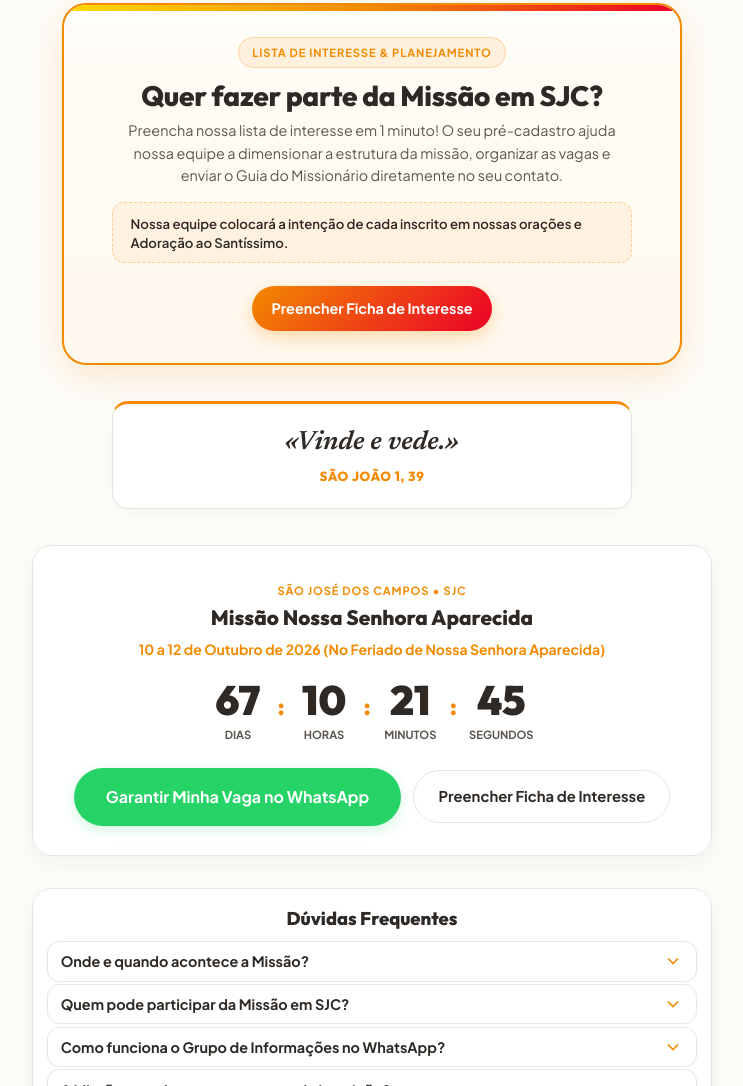
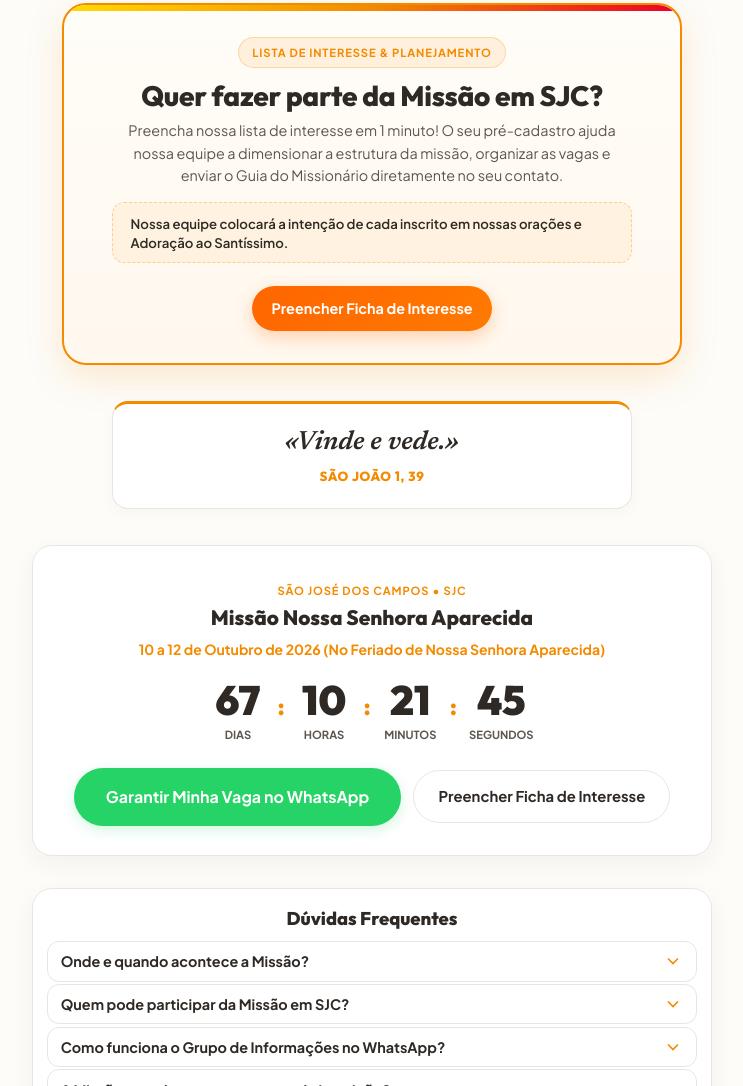
Before and after one commit to juventuderegnum/MS-Jovem-2026.2, a plain HTML site: page index.html in a window 1280 px wide. Shown: the part 1205-2291 px from the top of the page, without its empty margins (268-1011 px from the left). Drawn offline with Linux system fonts and the light colour scheme.

Commit message:
Ajusta tom de laranja do CTA

```diff
--- a/styles.css
+++ b/styles.css
@@ -228,14 +228,14 @@ body {
 }
 
 .btn-jfm-brand {
-  background: linear-gradient(135deg, #F38A00 0%, #EB0028 100%);
+  background: linear-gradient(135deg, #FF6500 0%, #FF7A00 100%);
   color: #FFFFFF;
-  box-shadow: 0 6px 18px rgba(243, 138, 0, 0.3);
+  box-shadow: 0 6px 18px rgba(255, 101, 0, 0.28);
 }
 
 .btn-jfm-brand:hover {
   transform: translateY(-2px) scale(1.01);
-  box-shadow: 0 10px 24px rgba(235, 0, 40, 0.4);
+  box-shadow: 0 10px 24px rgba(255, 101, 0, 0.34);
 }
 
 .btn-interest-card {
```
